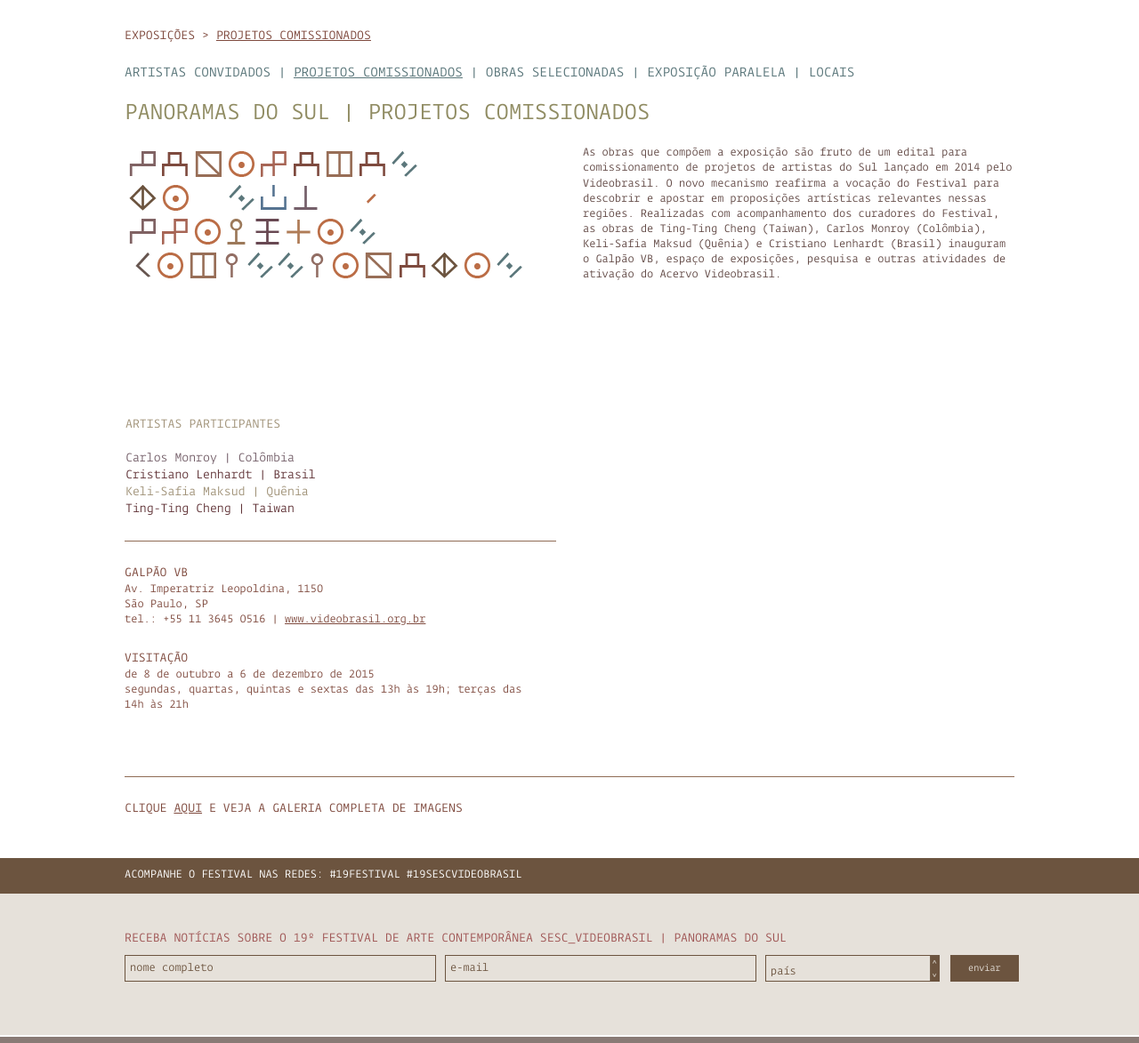
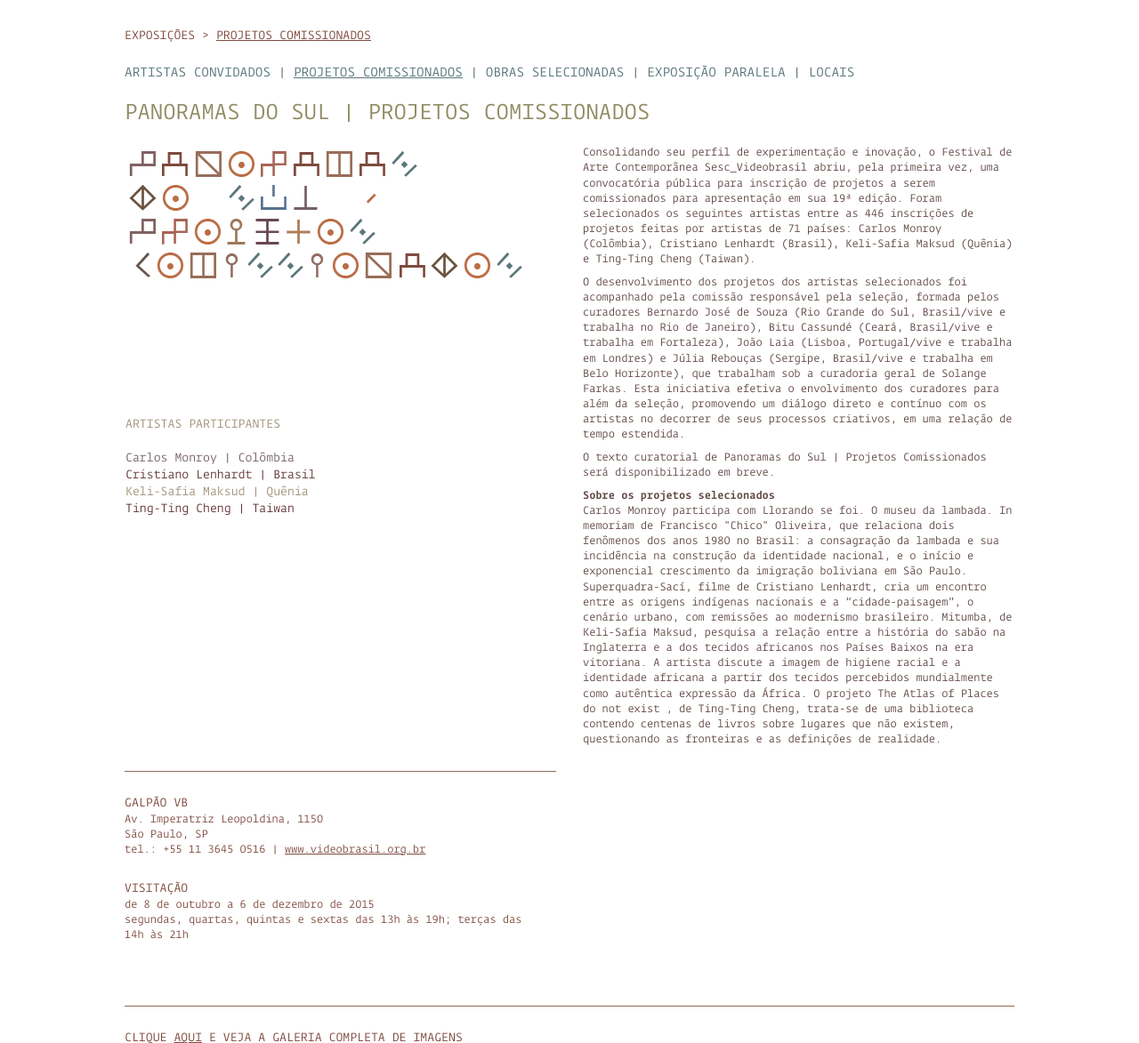
Before and after one commit to eduardo-haddad/19festival, a PHP site: page /expo_projetos.php in a window 1280 px wide. Shown: the part 212-1385 px from the top of the page at 89% size. Run offline with PHP 8.4, Linux system fonts and the light colour scheme; some libraries are stand-ins or nearby versions.

Commit message:
projetos

```diff
--- a/expo_projetos.php
+++ b/expo_projetos.php
@@ -19,15 +19,8 @@ $titulo = $idioma == 'pt' ? 'Projetos Comissionados' : 'Comissioned Projects';
     <script>
         $(document).ready(
             function(){
-                paletaArtistas($('.sobre-expo p:nth-child(1)'));
-                paletaArtistas($('.sobre-expo p:nth-child(2)'));
-                paletaArtistas($('.sobre-expo p:nth-child(3)'));
-                paletaArtistas($('.sobre-expo p:nth-child(4)'));
-                paletaArtistas($('.sobre-expo p:nth-child(5)'));
-                paletaArtistas($('.sobre-expo p:nth-child(6)'));
-                paletaArtistas($('.sobre-expo p:nth-child(7)'));
-                paletaArtistas($('.sobre-expo p:nth-child(8)'));
-                paletaArtistas($('.sobre-expo p:nth-child(9)'));
+                paletaArtistas($('.sobre-expo p'));
+
 
             }
         );
@@ -86,10 +79,10 @@ $titulo = $idioma == 'pt' ? 'Projetos Comissionados' : 'Comissioned Projects';
                     <div id="lista">
                         <ol>
                                 <li class="upper"><?php pten('Artistas Participantes', 'Participating Artists'); ?><br /><br /></li>
-                                <li>Carlos Monroy | <?php pten('Colômbia', 'Colombia'); ?></li>
-                                <li>Cristiano Lenhardt | <?php pten('Brasil', 'Brazil'); ?></li>
-                                <li>Keli-Safia Maksud | <?php pten('Quênia', 'Kenya'); ?></li>
-                                <li>Ting-Ting Cheng | <?php pten('Taiwan', 'Taiwan'); ?></li>
+                                <li><a href="/carlosmonroy">Carlos Monroy | <?php pten('Colômbia', 'Colombia'); ?></a></li>
+                                <li><a href="/cristianolenhardt">Cristiano Lenhardt | <?php pten('Brasil', 'Brazil'); ?></a></li>
+                                <li><a href="/keli-safiamaksud">Keli-Safia Maksud | <?php pten('Quênia', 'Kenya'); ?></a></li>
+                                <li><a href="/ting-tingcheng">Ting-Ting Cheng | <?php pten('Taiwan', 'Taiwan'); ?></a></li>
                         </ol>
                     </div>
                 </div>
@@ -98,21 +91,26 @@ $titulo = $idioma == 'pt' ? 'Projetos Comissionados' : 'Comissioned Projects';
 
                     <?php pten(
                     ////APRESENTAÇAO PT
-                    '<p style="display: inline">As obras que compõem a exposição são fruto de um edital para comissionamento de
-                    projetos de artistas do Sul lançado em 2014 pelo Videobrasil. O novo mecanismo reafirma a vocação do Festival
-                    para descobrir e apostar em proposições artísticas relevantes nessas regiões. Realizadas com acompanhamento
-                    dos curadores do Festival, as obras de Ting-Ting Cheng (Taiwan), Carlos Monroy (Colômbia), Keli-Safia Maksud
-                    (Quênia) e Cristiano Lenhardt (Brasil) inauguram o Galpão VB, espaço
-                    de exposições, pesquisa e outras atividades de ativação do Acervo Videobrasil.
-                    </p>',
+                    '<p>Consolidando seu perfil de experimentação e inovação, o Festival de Arte Contemporânea Sesc_Videobrasil abriu, pela primeira vez, uma convocatória pública para inscrição de projetos a serem comissionados para apresentação em sua 19ª edição. Foram selecionados os seguintes artistas entre as 446 inscrições de projetos feitas por artistas de 71 países: Carlos Monroy (Colômbia), Cristiano Lenhardt (Brasil), Keli-Safia Maksud (Quênia) e Ting-Ting Cheng (Taiwan).</p>
+
+                     <p>O desenvolvimento dos projetos dos artistas selecionados foi acompanhado pela comissão responsável pela seleção, formada pelos curadores Bernardo José de Souza (Rio Grande do Sul, Brasil/vive e trabalha no Rio de Janeiro), Bitu Cassundé (Ceará, Brasil/vive e trabalha em Fortaleza), João Laia (Lisboa, Portugal/vive e trabalha em Londres) e Júlia Rebouças (Sergipe, Brasil/vive e trabalha em Belo Horizonte), que trabalham sob a curadoria geral de Solange Farkas. Esta iniciativa efetiva o envolvimento dos curadores para além da seleção, promovendo um diálogo direto e contínuo com os artistas no decorrer de seus processos criativos, em uma relação de tempo estendida.</p>
+
+                     <p>O texto curatorial de Panoramas do Sul | Projetos Comissionados será disponibilizado em breve.</p>
+
+                     <p><span class="bold">Sobre os projetos selecionados</span><br />
+                     Carlos Monroy participa com Llorando se foi. O museu da lambada. In memoriam de Francisco "Chico" Oliveira, que relaciona dois fenômenos dos anos 1980 no Brasil: a consagração da lambada e sua incidência na construção da identidade nacional, e o início e exponencial crescimento da imigração boliviana em São Paulo. Superquadra-Sací, filme de Cristiano Lenhardt, cria um encontro entre as origens indígenas nacionais e a “cidade-paisagem”, o cenário urbano, com remissões ao modernismo brasileiro. Mitumba, de Keli-Safia Maksud, pesquisa a relação entre a história do sabão na Inglaterra e a dos tecidos africanos nos Países Baixos na era vitoriana. A artista discute a imagem de higiene racial e a identidade africana a partir dos tecidos percebidos mundialmente como autêntica expressão da África. O projeto The Atlas of Places do not exist , de Ting-Ting Cheng, trata-se de uma biblioteca contendo centenas de livros sobre lugares que não existem, questionando as fronteiras e as definições de realidade.
+                     </p>',
 
                     //APRESENTAÇAO EN
-                    '<p style="display: inline">The artworks in the exhibit are the results of an open call Videobrasil released
-                    in 2014 for artists from the South to enter projects for commissioning. Through this new initiative, the Festival
-                    reaffirms its vocation for finding and betting on relevant artistic proposals in these regions. Created with
-                    curatorial oversight from the Festival, the artworks by Ting-Ting Cheng (Taiwan), Carlos Monroy (Colombia),
-                    Keli-Safia Maksud (Kenya) and Cristiano Lenhardt (Brazil) will inaugurate Galpão VB, a venue for exhibitions,
-                    research, and other activities designed to activate the Videobrasil Collection.</p>');
+                    '<p>In keeping with its experimental, innovation-oriented profile, for the first time ever the Contemporary Art Festival Sesc_Videobrasil has issued an open call for projects to be commissioned and featured in its 19th edition. The following artists were selected from among 446 project entries by artists from 71 countries: Carlos Monroy (Colombia), Cristiano Lenhardt (Brazil), Keli-Safia Maksud (Kenya) and Ting-Ting Cheng (Taiwan).</p>
+
+                     <p>The selected artists work on their projects with oversight from the committee, which is comprised of the curators Bernardo de Souza (Rio Grande do Sul, Brazil/lives and works in Rio de Janeiro), Bitu Cassundé (Ceará, Brazil/lives and works in Fortaleza), João Laia (Lisbon, Portugal/lives and works in London) and Júlia Rebouças (Sergipe, Brazil/lives and works in Belo Horizonte) – working under the guidance of the Festival’s general curator Solange Farkas. This initiative extends the curators’ involvement beyond the actual selection, engaging them in direct, continuous dialogue with the artists in developing their creative processes, in an extended time relationship.</p>
+
+                     <p>The curatorial statement for Southern Panoramas | Commissioned Projects will soon be available.</p>
+
+                     <p><span class="bold">About the selected projects</span><br />
+                     Carlos Monroy will participate with Llorando se foi. O museu da lambada. In memoriam de Francisco "Chico" Oliveira, which connects two phenomena from 1980s Brazil:  the rise of the lambada dance and music style, as well as its effects upon the building of national identity, and the advent and exponential growth of Bolivian immigration to São Paulo. In Superquadra-Sací, a film by the Cristiano Lenhardt, national Indigenous roots converge with the “cityscape,” the urban scenery, with throwbacks to Brazilian modernism. Mitumba, by Keli-Safia Maksud, explores the ties between the history of soap in the United Kingdom and African fabrics in Victorian-era Netherlands. The artist discusses the image of racial hygiene and African identity through textiles viewed globally as an authentic expression of Africa. The Atlas of Places do not exist, a project by Ting-Ting Cheng, is about a library containing hundreds of books on non-existent places, a questioning of borders and definitions of reality.
+                     </p>');
 
                     ?>
 
```
Also changed, not shown: 3 other files.
